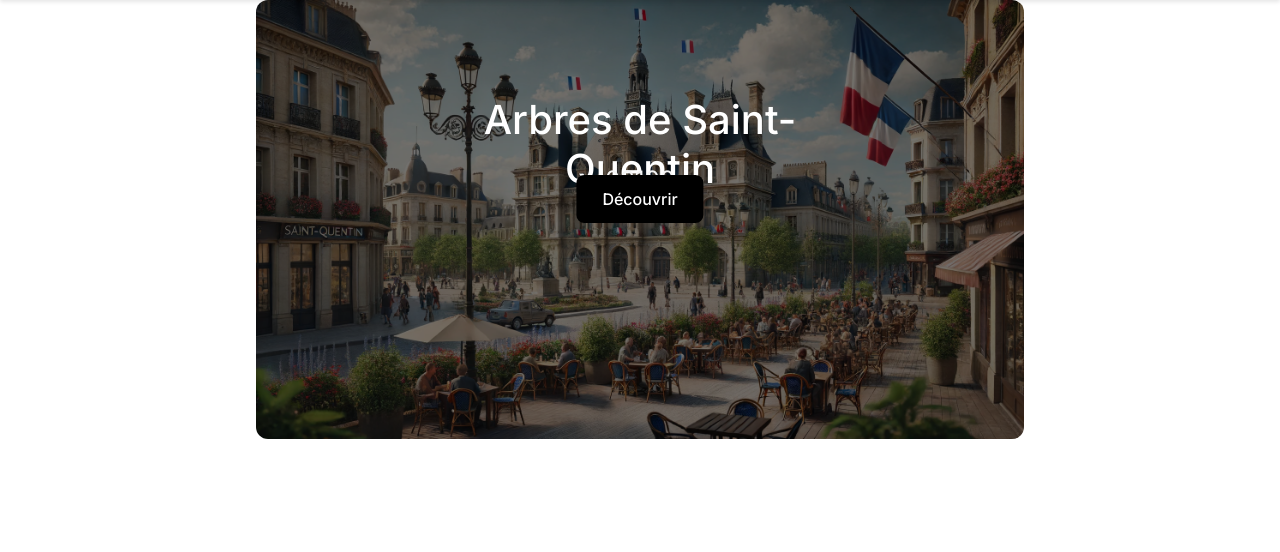
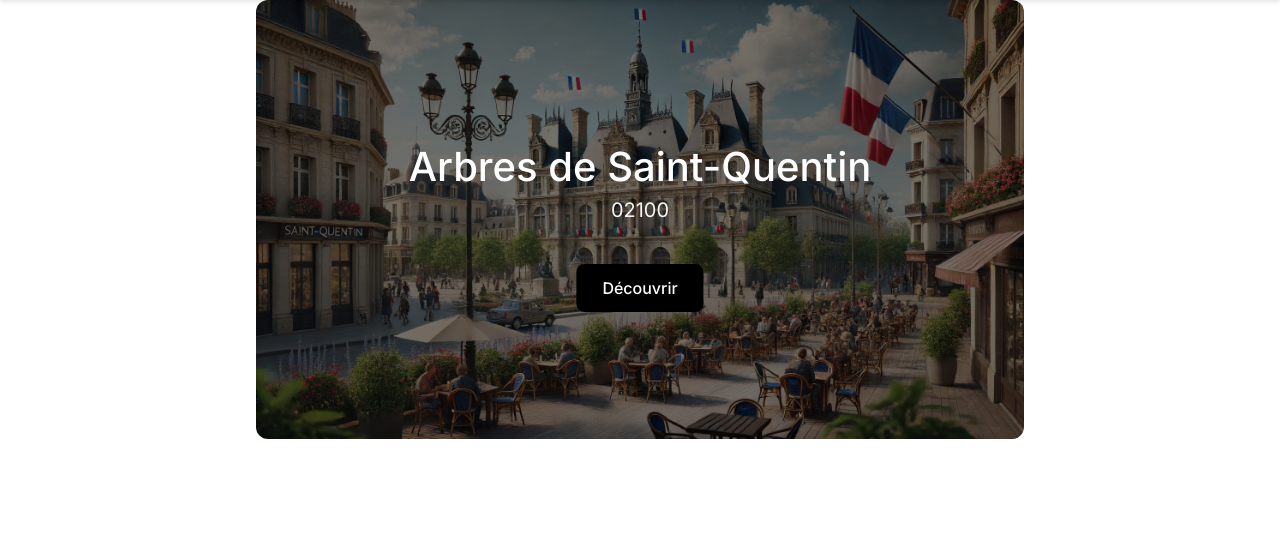
Before and after one commit to Elouaaaan/projetweb_groupe14, a PHP site: page / in a window 1280 px wide. Shown: the part 96-648 px from the top of the page. Run offline with PHP 8.4, Linux system fonts and the light colour scheme; data comes from the database, SQL or seed files in the repository; some libraries are stand-ins or nearby versions.

Commit message:
correction relatif/absolu

```diff
--- a/assets/css/accueil.css
+++ b/assets/css/accueil.css
@@ -25,8 +25,9 @@ img {
 }
 
 h2 {
+  width: 100%;
   position: absolute;
-  top: 25%;
+  top: 30%;
   left: 50%;
   transform: translate(-50%, -50%);
   color: #ffffff;
@@ -36,27 +37,18 @@ h2 {
 
 h3 {
   position: absolute;
-  top: 35%;
+  top: 43%;
   left: 50%;
   transform: translate(-50%, -50%);
   color: #f5f5f5;
   font-weight: 400;
-  font-size: 24px;
+  font-size: 20px;
   z-index: 2;
-}
-
-h4 {
-  padding-top: 15vh;
-  text-align: left;
-}
-
-p {
-  text-align: left;
 }
 
 #decouvrir {
   position: absolute;
-  top: 45%;
+  top: 65%;
   left: 50%;
   transform: translate(-50%, -50%);
   padding: 14px 26px;
@@ -71,6 +63,17 @@ p {
   z-index: 2;
 }
 
+
+
+h4 {
+  padding-top: 15vh;
+  text-align: left;
+}
+
+p {
+  text-align: left;
+}
+
 button:hover {
   background-color: #222222;
 }
```
